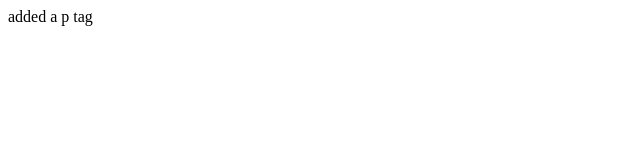
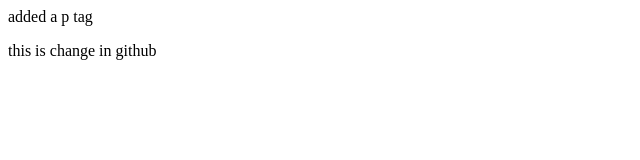
Before and after one commit to mahesh18achi/github, a plain HTML site: page index.html in a window 1280 px wide. Shown: the whole page, without its empty margins (0-640 px from the left). Drawn offline with Linux system fonts and the light colour scheme.

Commit message:
Update index.html

```diff
--- a/index.html
+++ b/index.html
@@ -1 +1,2 @@
 <p>added a p tag</p>
+<p>this is change in github</p>
```
